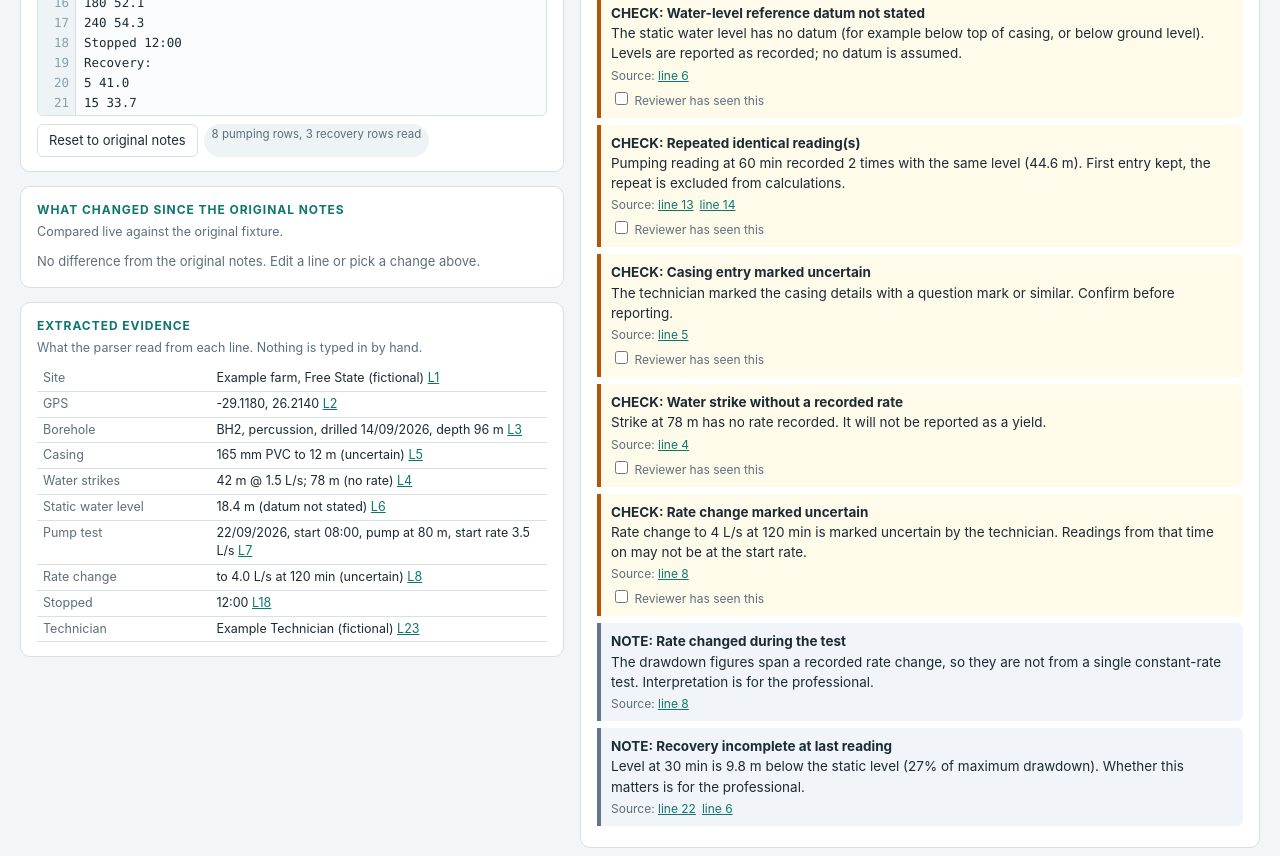
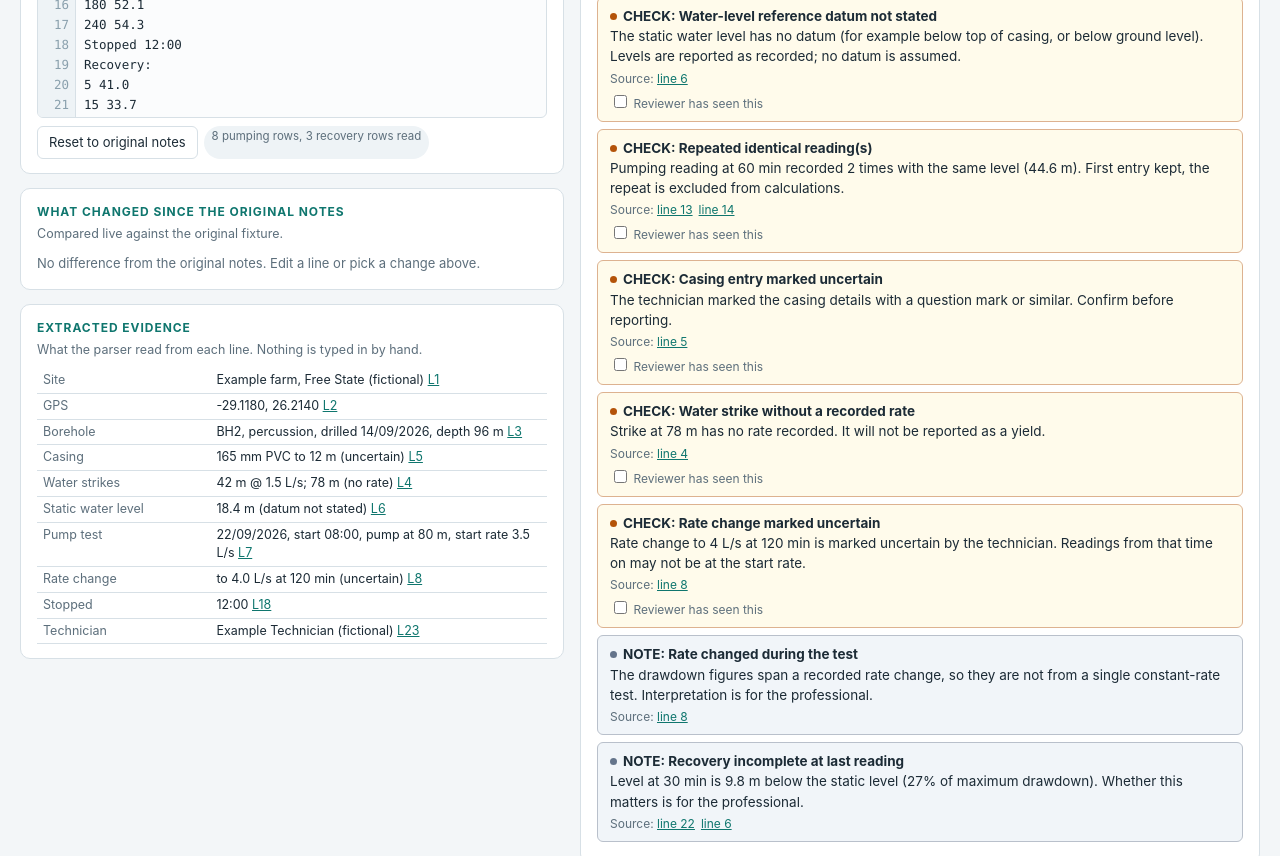
Before and after one commit to Naha1981/fieldproof-demo, a plain HTML site: page index.html in a window 1280 px wide. Shown: the part 995-1851 px from the top of the page. Drawn offline with Linux system fonts and the light colour scheme.

Commit message:
UI taste pass: hairline flag borders with severity dots, drop step accent bar, collapse duplicate neutrals
ux-ui-agent-skills retrofit: severity flags now carry status with dot + label + full
hairline border instead of one-side accent bars; step card uses a full subtle border;
.demo neutral collapsed to the shared #eef3f6 token.

```diff
--- a/index.html
+++ b/index.html
@@ -8,7 +8,7 @@
 .hd{background:var(--navy);color:#fff;padding:14px 20px;display:flex;align-items:center;gap:18px;flex-wrap:wrap}
 .hd b{letter-spacing:.06em;font-size:20px}.hd small{display:block;color:#9fb6c4;font-size:12px}.hd .t{flex:1;font-size:17px;font-weight:600}
 .badge{border:1px solid #f59e0b;color:#fcd34d;font-size:11px;padding:4px 8px;border-radius:4px;text-align:center}
-.demo{background:#eef0f3;color:#4b5563;text-align:center;font-weight:500;font-size:12.5px;padding:6px;letter-spacing:.04em}
+.demo{background:#eef3f6;color:#4b5563;text-align:center;font-weight:500;font-size:12.5px;padding:6px;letter-spacing:.04em}
 .motto{background:#fff;border-bottom:1px solid var(--line);padding:10px 20px;display:flex;gap:10px;flex-wrap:wrap;align-items:center;font-size:13px}
 .motto .s{background:#e6f2f1;color:var(--teal);padding:3px 9px;border-radius:99px;font-weight:600}.motto .a{color:var(--mut)}
 .bar{padding:10px 20px;display:flex;gap:8px;flex-wrap:wrap;align-items:center}.bar span{font-size:12px;color:var(--mut);margin-right:4px}
@@ -24,9 +24,10 @@ button.p{background:var(--teal);color:#fff;border-color:var(--teal)}button:disab
 .bk{left:38px;right:0;height:100%;overflow:hidden;padding:6px 0 0 0;pointer-events:none}
 .bk div{height:20px;color:transparent;padding-left:8px;white-space:pre}.bk .on{background:var(--hl)}.bk .fl{box-shadow:inset 3px 0 0 var(--warn);background:#fff7ed}.bk .bl{box-shadow:inset 3px 0 0 var(--blk);background:#fef2f2}
 .ed textarea{left:38px;right:0;width:calc(100% - 38px);height:100%;border:0;background:transparent;padding:6px 0 0 8px;resize:none;outline:none;color:var(--ink);overflow:auto}
-.flag{border-left:4px solid var(--warn);background:#fffbeb;padding:8px 10px;border-radius:0 6px 6px 0;margin:7px 0;font-size:13.5px}
-.flag.block{border-color:var(--blk);background:#fef2f2}.flag.info{border-color:#64748b;background:#f1f5f9}
-.flag b{display:block}.flag .lk{font-size:12px;color:var(--mut);margin-top:3px}.flag label{font-size:12px;color:var(--mut);display:block;margin-top:4px}
+.flag{border:1px solid color-mix(in srgb,var(--warn) 45%,#fff);background:#fffbeb;padding:8px 10px 8px 12px;border-radius:6px;margin:7px 0;font-size:13.5px}
+.flag.block{border-color:color-mix(in srgb,var(--blk) 45%,#fff);background:#fef2f2}.flag.info{border-color:color-mix(in srgb,#64748b 45%,#fff);background:#f1f5f9}
+.flag b{display:block}
+.flag b::before{content:"";display:inline-block;width:7px;height:7px;border-radius:99px;background:var(--warn);margin-right:6px;vertical-align:1px}.flag.block b::before{background:var(--blk)}.flag.info b::before{background:#64748b}.flag .lk{font-size:12px;color:var(--mut);margin-top:3px}.flag label{font-size:12px;color:var(--mut);display:block;margin-top:4px}
 .lnk{color:var(--teal);cursor:pointer;text-decoration:underline;margin-right:6px}
 .chips{display:flex;gap:6px;flex-wrap:wrap}.chip{font-size:11.5px;padding:2px 8px;border-radius:99px;background:#eef3f6;color:var(--mut)}.chip.ok{background:#e7f6ec;color:var(--ok)}.chip.f{background:#fff1dc;color:var(--warn)}.chip.b{background:#fde4e4;color:var(--blk)}.chip.i{background:#e8edf2;color:#475569}
 .stamp{display:inline-block;border:2px solid var(--blk);color:var(--blk);font-weight:800;font-size:12.5px;padding:3px 9px;letter-spacing:.05em;border-radius:4px}.stamp.ok{border-color:var(--ok);color:var(--ok)}
@@ -45,7 +46,7 @@ input[type=text]{font:inherit;padding:6px 8px;border:1px solid var(--line);borde
 .scn{display:flex;gap:8px;flex-wrap:wrap;padding:0 20px 10px}
 .scn button{text-align:left;max-width:215px;padding:8px 10px;line-height:1.3;flex:1 1 170px}.scn button b{display:block;font-size:11px;color:var(--teal);letter-spacing:.06em;text-transform:uppercase}.scn button span{display:block;font-size:13px;font-weight:600}.scn button i{display:block;font-size:11.5px;color:var(--mut);font-style:normal;margin-top:2px}
 .scn button.on{background:#0b2a3d;border-color:#0b2a3d;color:#fff;box-shadow:0 0 0 3px #fde047}.scn button.on b,.scn button.on i{color:#fde68a}
-.step{margin:0 20px 14px;background:#0b2a3d;color:#fff;border-radius:10px;padding:14px 18px;border-left:8px solid #fde047}
+.step{margin:0 20px 14px;background:#0b2a3d;color:#fff;border-radius:10px;padding:14px 18px;border:1px solid rgba(253,224,71,.35)}
 .step h2{margin:0;font-size:19px}.step p{margin:4px 0 0;color:#cfe3ea;font-size:14px}.step .cg{margin-top:10px;background:#fff;color:var(--ink);border-radius:8px;padding:8px 12px;font-size:14px}.step .cg b.h{display:block;font-size:11px;letter-spacing:.08em;color:var(--teal);margin-bottom:2px}.step .cg div{padding:2px 0}
 footer{padding:14px 20px 28px;color:var(--mut);font-size:12px}
 details summary{cursor:pointer;color:var(--teal);font-size:13px}
```
